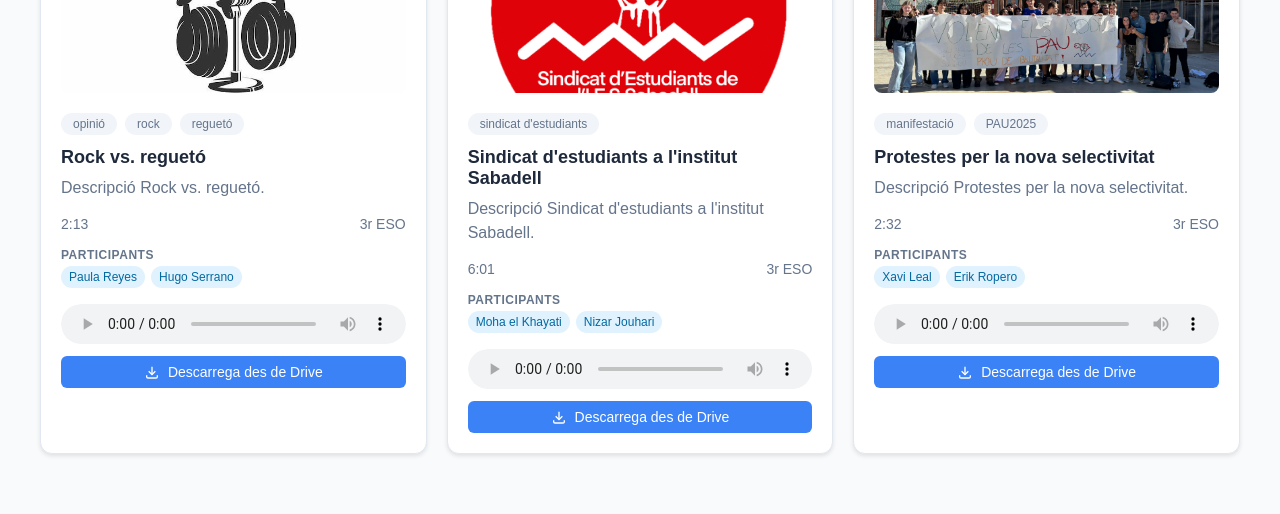
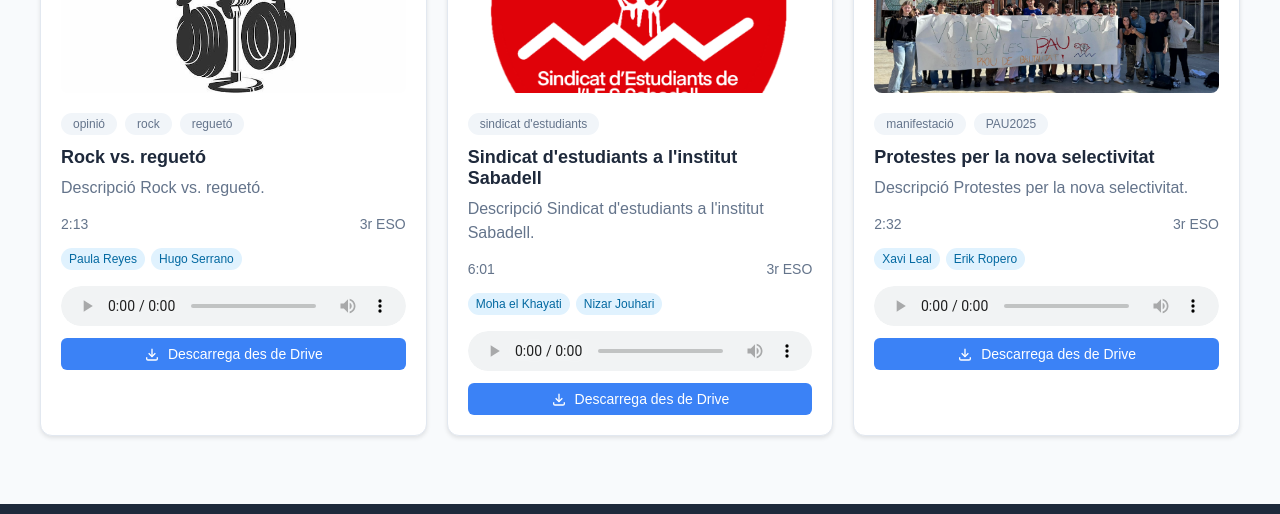
Before and after one commit to microobert/podcasts, a plain HTML site: page index.html in a window 1280 px wide. Shown: the part 681-1195 px from the top of the page. Drawn offline with Linux system fonts and the light colour scheme.

Commit message:
Update index.html

```diff
--- a/index.html
+++ b/index.html
@@ -752,7 +752,6 @@
                     <span>${podcast.getElementsByTagName('group')[0].textContent}</span>
                 </div>
                 <div class="podcast-students">
-                    <div class="students-label">Participants</div>
                     <div class="students-list">
                         ${students.map(student => `<span class="student-name">${student}</span>`).join('')}
                     </div>
```
